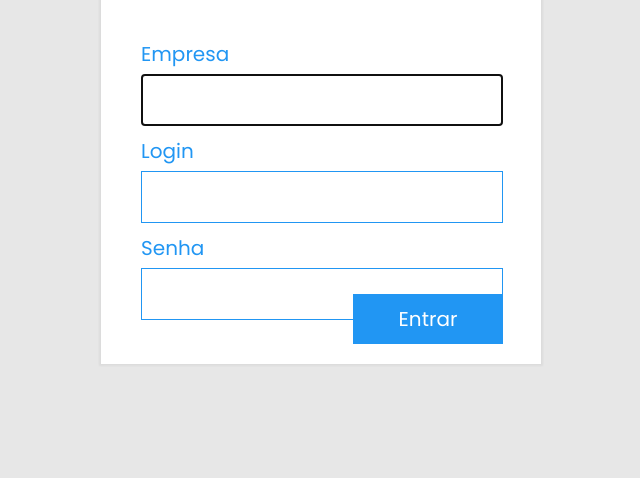
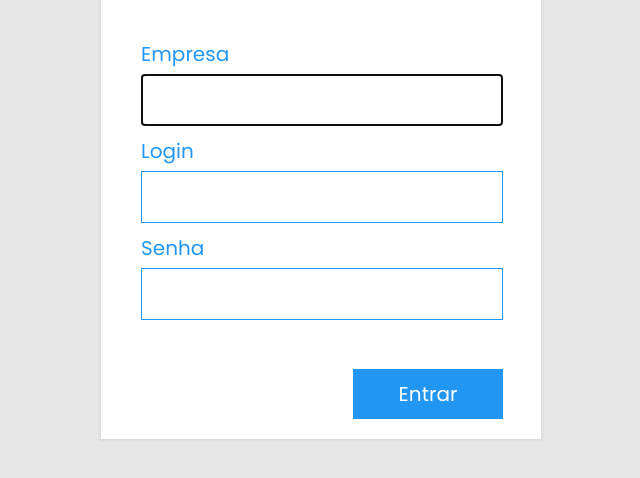
Before and after one commit to sergiomoura/gdoks, a PHP site: page /webapp/login.php in a window 1280 px wide. Shown: the part 177-655 px from the top of the page, without its empty margins (319-959 px from the left). Run offline with PHP 8.4, Linux system fonts and the light colour scheme.

Commit message:
Ajuste visual na tela de login

```diff
--- a/www/webapp/css/login.css
+++ b/www/webapp/css/login.css
@@ -19,10 +19,10 @@ label{
 }
 
 form{
-	padding: 40px;
-	margin-top: 5px;
-	height: 285px;
-	position: relative;
+	padding: 40px 40px 115px 40px;
+margin-top: 5px;
+height: 285px;
+position: relative;
 }
 
 input{
```
